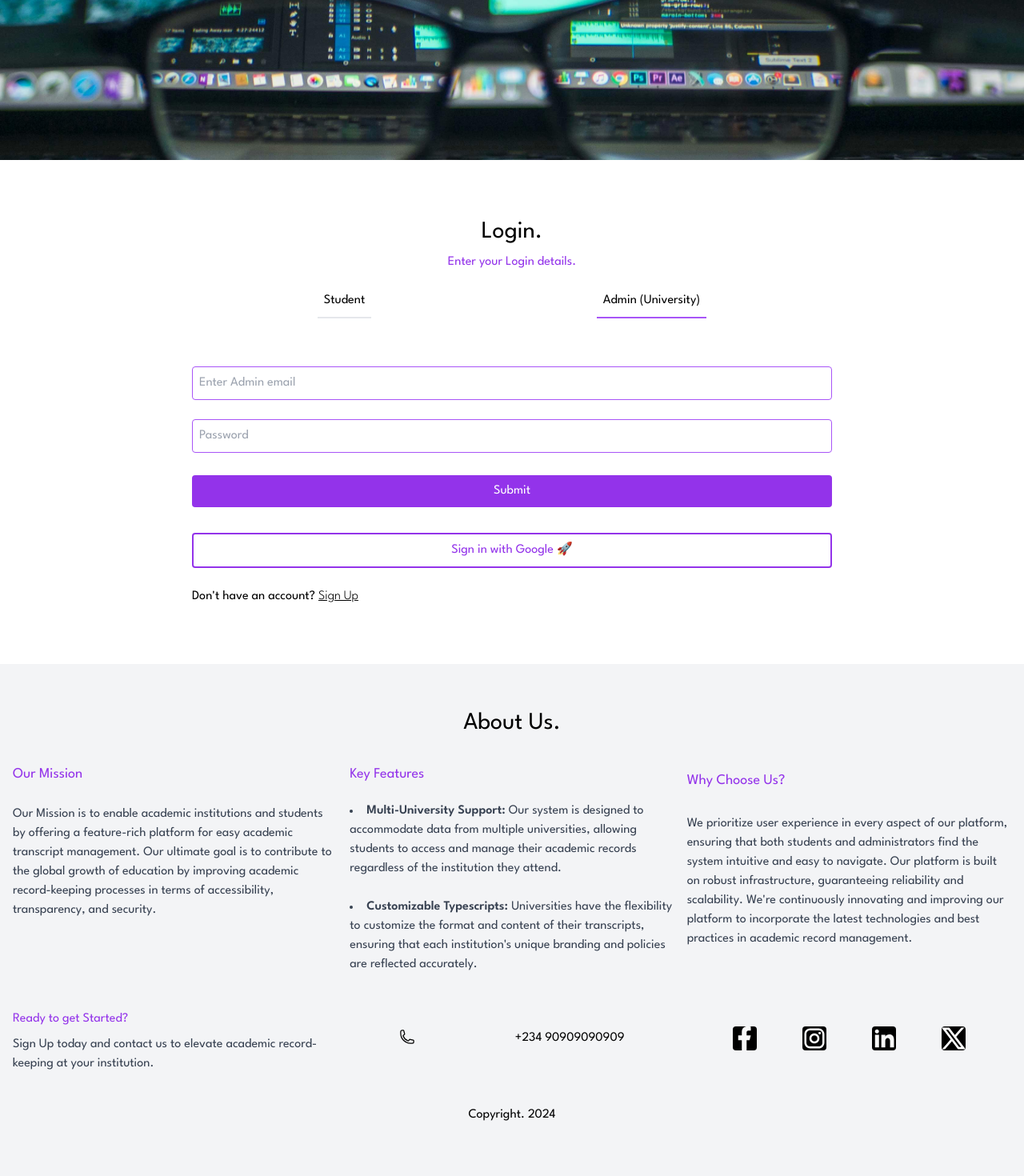
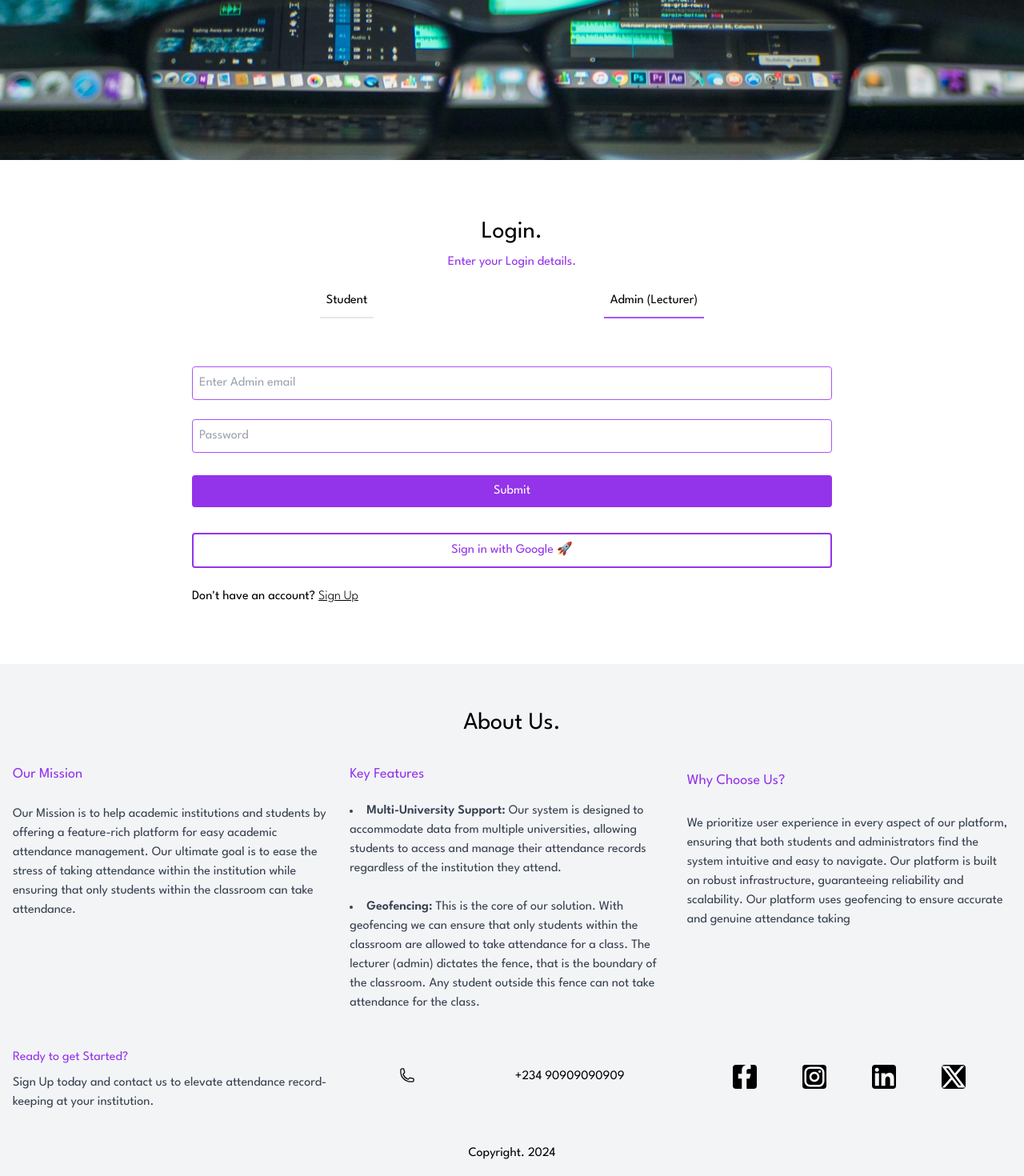
Before and after one commit to ELECTRON11111/transcript-system, a Next.js app: page / in a window 1280 px wide. Shown: the part 600-2070 px from the top of the page at 80% size. Before the commit the page ends 2022 px from the top, so only its background shows below. Built offline with nearby package versions, Linux system fonts and the light colour scheme.

Commit message:
updated sections and pages to suit the basis of the attedance system

```diff
--- a/src/app/page.tsx
+++ b/src/app/page.tsx
@@ -39,8 +39,8 @@ export default function Home(): any {
         <Navigation hidden = {NavHidden}/>
 
         <div id="body" className="p-4 mt-12 text-wrap text-center sm:pb-12 md:mt-18 md:p-4">
-          <h1 className="font-bold text-gray-700 text-4xl text-center my-4 select-none sm:text-white sm:px-6 sm:text-4xl md:text-6xl lg:text-7xl">Welcome to the Multi-university transcript system.</h1>
-          <span className="text-sm text-center font-light select-none md:text-lg md:shadow-2xl">streamline transcript management across universities.</span>
+          <h1 className="font-bold text-gray-700 text-4xl text-center my-4 select-none sm:text-white sm:px-6 sm:text-4xl md:text-6xl lg:text-7xl">Welcome to our classroom attendance system.</h1>
+          <span className="text-sm text-center font-light select-none md:text-lg md:shadow-2xl">streamline attendance management across universities.</span>
 
           <div id="btns" className="my-14 flex justify-center gap-4">
             <Link href={"/signup"} className="border-b-2 p-3 rounded text-md hover:border-b-purple-600 transition-all duration-300 ease-out select-none sm:hover:text-purple-500 md:text-lg md:border-2 md:hover:border-purple-500 md:px-5">
--- a/src/app/signup/page.tsx
+++ b/src/app/signup/page.tsx
@@ -5,6 +5,7 @@ import Link from "next/link";
 
 export default function signup():any {
     const [formData, updateFormData] = useState({
+        name: "",
         email: "",
         password: "",
         university: "",
@@ -18,7 +19,7 @@ export default function signup():any {
 
     const submitHandler = (e:any) => {
         e.preventDefault();
-        console.log("Form Submitted");
+        console.log("Form Submitted", formData);
     }
 
     const handleEmailError = (e: any) => {
@@ -59,12 +60,13 @@ export default function signup():any {
             <div id="head" className="my-8">
                 <h1 className="my-2 text-3xl md:text-center">Sign Up.</h1>
                 <h1 className="text-purple-600 md:text-center">
-                    Input the details of your institution <span className="hidden sm:inline">||</span><br className="sm:hidden"/> Create an admin account.
+                    Input your details <span className="hidden sm:inline">||</span><br className="sm:hidden"/> Create an admin/student account.
                 </h1>
             </div>
 
             <form action="#" className="flex flex-col justify-around" onSubmit={(e) => submitHandler(e)}>
-                <input type="email" name="email" className="input" onChange = {(e:any) => {handleChange(e); handleEmailError(e)}} placeholder={`Enter University email`} />
+                <input type="name" name="name" className="input" onChange = {(e:any) => {handleChange(e);}} placeholder={`Enter your full name`} />
+                <input type="email" name="email" className="input" onChange = {(e:any) => {handleChange(e); handleEmailError(e)}} placeholder={`Enter your email`} />
                 <input type="password" name="password" onChange = {(e) => {handleChange(e); handleConfirmPassword(e)}} className="input" placeholder="Enter Password" />
                 <input type="password" className="input" onChange = {(e) => handleConfirmPassword(e)} placeholder="Confirm Password" />
 
@@ -73,13 +75,11 @@ export default function signup():any {
                                 : <p className="text-green-700 text-sm">Passwords match, continue ..</p>
                 }
 
-                <select name="university" defaultValue={"bellsTech"} onChange = {(e) => handleChange(e)} id="select_uni" className="input text-gray-400">
-                    <option value="bellsTech">Bells University of Technology</option>
-                    <option value="Redeemers">Redeemers University</option>
-                    <option value="Covenant">Covenant University</option>
+                <select name="role" defaultValue={"student"} onChange = {(e) => handleChange(e)} id="role" className="input text-gray-400">
+                    <option value="student">Student</option>
+                    <option value="lecturer">Lecturer (admin)</option>
                 </select>
 
-                <input type="text" name="role" id="role" onChange = {(e) => handleChange(e)} className="input" placeholder="What is your role in the university?"/>
                 <div id="terms_and_services" className="flex gap-2 items-baseline">
                     <input type="checkbox" onChange={(e) => {handleChange(e)}} name="areTermsAgreed" />
                     <span> I agree to the <Link href={"#"} className="font-light underline">terms and Conditions.</Link></span>
--- a/src/components/About/About.tsx
+++ b/src/components/About/About.tsx
@@ -8,10 +8,10 @@ export default function About(): any {
             <div id="mission">
                 <h2 className="text-purple-600 text-lg my-2">Our Mission</h2>
                 <p className="text-gray-700 my-6">
-                    Our Mission is to enable academic institutions and students by offering a
-                    feature-rich platform for easy academic transcript management. Our ultimate
-                    goal is to contribute to the global growth of education by improving academic
-                    record-keeping processes in terms of accessibility, transparency, and security.
+                    Our Mission is to help academic institutions and students by offering a
+                    feature-rich platform for easy academic attendance management. Our ultimate
+                    goal is to ease the stress of taking attendance within the institution while ensuring that only students within the classroom can
+                    take attendance.
                 </p>
             </div>
 
@@ -21,17 +21,18 @@ export default function About(): any {
                     <li className="li">
                         <span id="title">Multi-University Support: </span>
                         Our system is designed to accommodate data from multiple universities, allowing
-                        students to access and manage their academic records regardless of the institution they attend.
+                        students to access and manage their attendance records regardless of the institution they attend.
                     </li>
                     <li className="li">
-                        <span id="title">Customizable Typescripts: </span>
-                        Universities have the flexibility to customize the format and content of their transcripts, ensuring
-                        that each institution's unique branding and policies are reflected accurately.
+                        <span id="title">Geofencing: </span>
+                        This is the core of our solution. With geofencing we can ensure that only students within the classroom are allowed
+                        to take attendance for a class. The lecturer (admin) dictates the fence, that is the boundary of the classroom. Any
+                        student outside this fence can not take attendance for the class.
                     </li>
                     <li className="li md:hidden">
                         <span id="title">Secure Authentication: </span>
                         We prioritize the security of user data with robust authentication mechanisms, including options for
-                        Google login, ensuring that only authorized individuals can access sensitive academic information.
+                        Google login, ensuring that only authorized individuals can access sensitive information.
                     </li>
                     <li className="li md:hidden">
                         <span id="title">Efficient Data Management: </span>
@@ -46,14 +47,14 @@ export default function About(): any {
                     We prioritize user experience in every aspect of our platform, ensuring that both students and
                     administrators find the system intuitive and easy to navigate. Our platform is built on robust infrastructure,
                     guaranteeing reliability and scalability.
-                    We're continuously innovating and improving our platform to incorporate the latest technologies and best practices in academic record management.
+                    Our platform uses geofencing to ensure accurate and genuine attendance taking
                 </p>
             </div>
 
             <div id="ready">
                 <h2 className="my-2 text-purple-600">Ready to get Started?</h2>
                 <p className="text-gray-700">
-                    Sign Up today and contact us to elevate academic record-keeping at your institution.
+                    Sign Up today and contact us to elevate attendance record-keeping at your institution.
                 </p>
             </div>
 
--- a/src/components/Login/Login.tsx
+++ b/src/components/Login/Login.tsx
@@ -47,7 +47,7 @@ export default function Login () {
                 <h1 className="text-purple-600 md:text-center">Enter your Login details.</h1>
                 <div id="links" className="m-4 flex justify-around">
                     <span className={`border-b-2 p-2 cursor-pointer select-none ${isStudent? "border-b-purple-500": ""}`} onClick={() => changeIsStudent(true)}>Student</span>
-                    <span className={`border-b-2 p-2 cursor-pointer select-none ${!isStudent? "border-b-purple-500": ""}`} onClick={() => changeIsStudent(false)}>Admin (University)</span>
+                    <span className={`border-b-2 p-2 cursor-pointer select-none ${!isStudent? "border-b-purple-500": ""}`} onClick={() => changeIsStudent(false)}>Admin (Lecturer)</span>
                 </div>
             </div>
 
```
